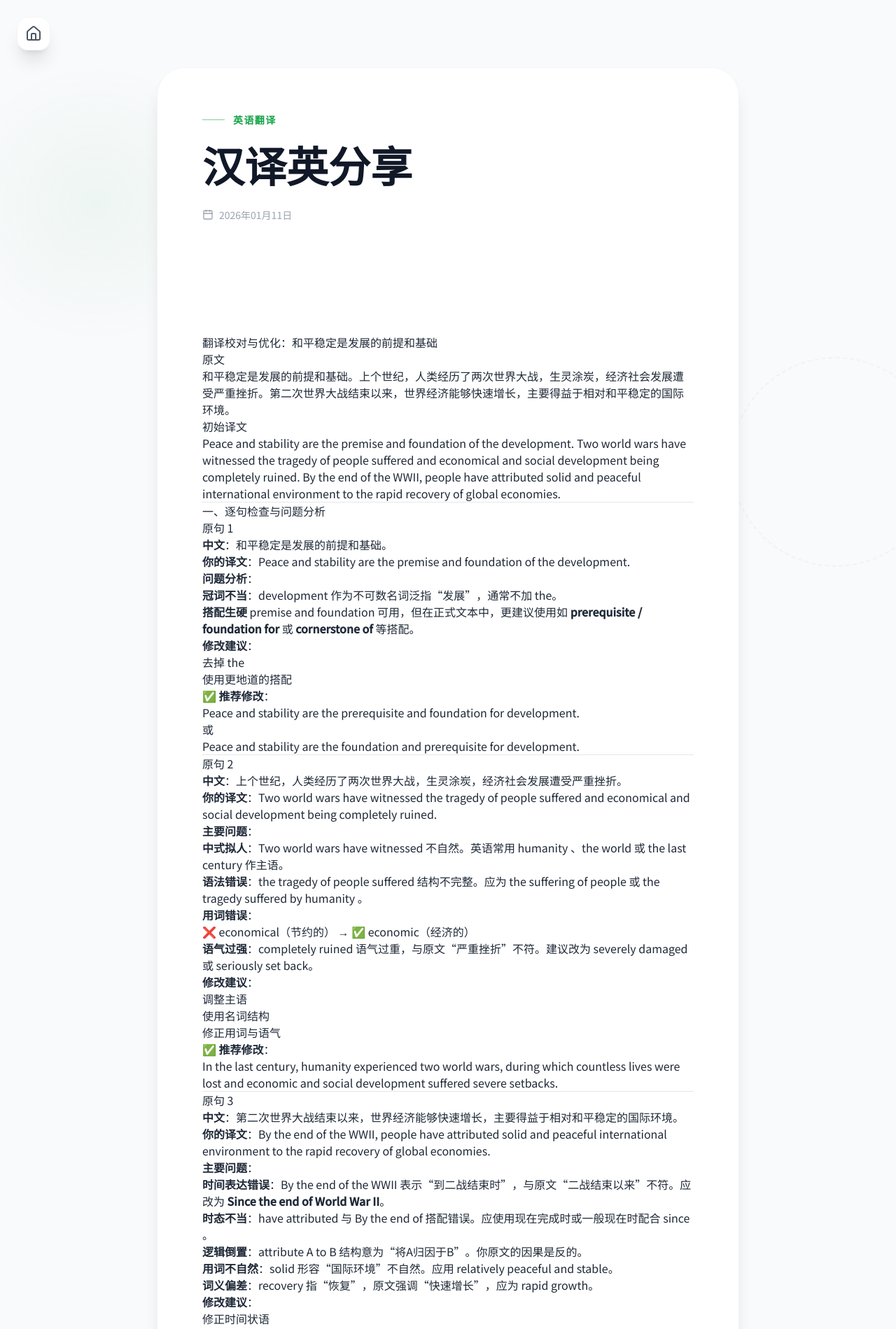
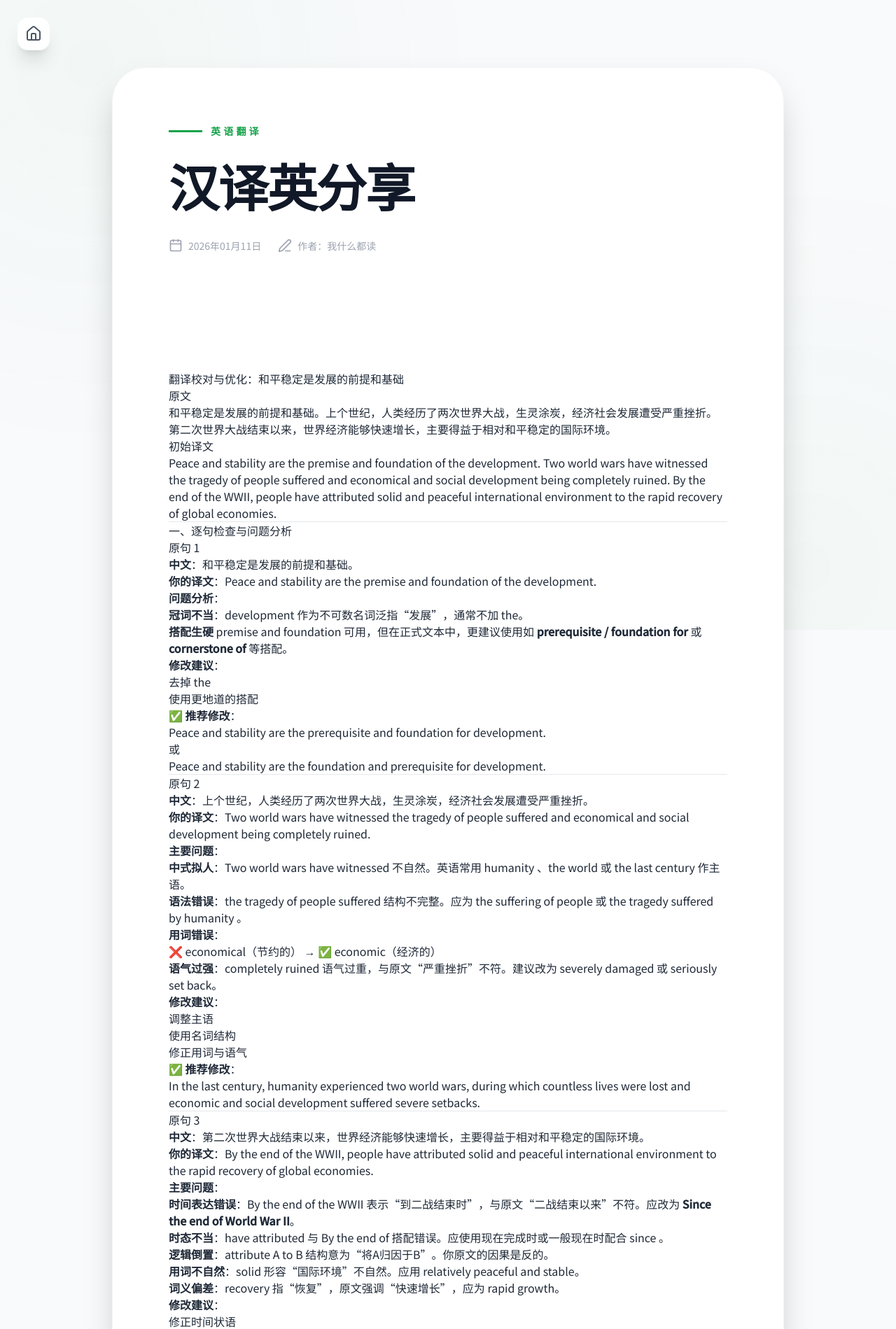
Before and after one commit to whydoIneedaname-cyber/whydoIneedaname-cyber.github.io, a Jekyll site: the page built from _posts/2026-01-11-汉译英分享.md, in a window 1280 px wide. Shown: the top 1899 px of the page at 70% size. Built offline with Jekyll 4.4.1, drawn with Linux system fonts in a browser that asks for light colours; nearby versions of some CDN libraries; some of the changed text lies outside the part shown.

Commit message:
Update post.html

```diff
--- a/_layouts/post.html
+++ b/_layouts/post.html
@@ -5,7 +5,6 @@
     <meta name="viewport" content="width=device-width, initial-scale=1.0">
     <title>{{ page.title }} - 我什么都读</title>
 
-    <!-- 引入资源 -->
     <script src="https://cdn.tailwindcss.com"></script>
     <script src="https://unpkg.com/lucide@latest"></script>
     <script>
@@ -16,60 +15,64 @@
                     typography: ({ theme }) => ({
                         DEFAULT: {
                             css: {
-                                // 基础间距与颜色
+                                // 基础配置
                                 '--tw-prose-headings': theme('colors.gray[900]'),
                                 '--tw-prose-invert-headings': theme('colors.white'),
 
-                                // 1级标题 (文章内的大节)
-                                h1: {
-                                    fontSize: '2.5rem',
-                                    fontWeight: '800',
-                                    marginTop: '3rem',
-                                    marginBottom: '1.5rem',
-                                    color: theme('colors.green[700]'),
-                                    fontFamily: '"Noto Serif SC", serif',
-                                },
-                                // 2级标题 (主要的章节)
-                                h2: {
-                                    fontSize: '2rem',
-                                    fontWeight: '700',
-                                    marginTop: '2.5rem',
-                                    marginBottom: '1.25rem',
-                                    paddingBottom: '0.5rem',
-                                    borderBottom: '2px solid rgba(22, 163, 74, 0.2)', // 淡淡的绿色底线
-                                    fontFamily: '"Noto Serif SC", serif',
-                                },
-                                // 3级标题 (小节)
-                                h3: {
-                                    fontSize: '1.5rem',
-                                    fontWeight: '700',
-                                    marginTop: '1.75rem',
-                                    marginBottom: '0.75rem',
-                                    display: 'flex',
-                                    alignItems: 'center',
-                                    fontFamily: '"Noto Serif SC", serif',
-                                },
-                                // 给 H3 自动加上一个小圆点装饰
-                                'h3::before': {
-                                    content: '""',
-                                    display: 'inline-block',
-                                    width: '8px',
-                                    height: '8px',
-                                    backgroundColor: theme('colors.green[500]'),
-                                    borderRadius: '50%',
-                                    marginRight: '0.75rem',
-                                },
-                                // 正文样式
+                                // 正文基准 (1.125rem = 18px)
                                 p: {
                                     fontSize: '1.125rem',
                                     lineHeight: '1.8',
+                                    color: theme('colors.gray[600]'),
+                                },
+
+                                // 三级标题 (H3) = 正文的 1.5 倍 ≈ 1.68rem (约 27px)
+                                h3: {
+                                    fontSize: '1.68rem',
+                                    fontWeight: '700',
+                                    marginTop: '2rem',
+                                    marginBottom: '0.8rem',
+                                    fontFamily: '"Noto Serif SC", serif',
+                                    display: 'flex',
+                                    alignItems: 'center',
+                                },
+                                'h3::before': {
+                                    content: '""',
+                                    width: '6px',
+                                    height: '1.2em',
+                                    backgroundColor: theme('colors.green[500]'),
+                                    marginRight: '0.75rem',
+                                    borderRadius: '3px',
+                                },
+
+                                // 二级标题 (H2) = H3 的 1.5 倍 ≈ 2.5rem (约 40px)
+                                h2: {
+                                    fontSize: '2.5rem',
+                                    fontWeight: '800',
+                                    marginTop: '3.5rem',
                                     marginBottom: '1.5rem',
+                                    fontFamily: '"Noto Serif SC", serif',
+                                    color: theme('colors.gray[800]'),
+                                    borderBottom: '4px solid rgba(22, 163, 74, 0.1)',
+                                    paddingBottom: '0.3rem',
+                                    lineHeight: '1.2',
                                 },
-                                li: {
-                                    fontSize: '1.125rem',
-                                    marginTop: '0.5rem',
-                                    marginBottom: '0.5rem',
-                                }
+
+                                // 一级标题 (H1) = H2 的 1.5 倍 ≈ 3.75rem (约 60px)
+                                h1: {
+                                    fontSize: '3.75rem',
+                                    fontWeight: '900',
+                                    marginTop: '4rem',
+                                    marginBottom: '2rem',
+                                    fontFamily: '"Noto Serif SC", serif',
+                                    color: theme('colors.green[700]'),
+                                    lineHeight: '1.1',
+                                    letterSpacing: '-0.02em',
+                                },
+
+                                // 其他细节
+                                li: { fontSize: '1.125rem' },
+                                blockquote: { fontStyle: 'italic', fontSize: '1.2rem' }
                             }
                         }
                     })
@@ -82,61 +85,58 @@
         @import url('https://fonts.googleapis.com/css2?family=Noto+Serif+SC:wght@700;900&family=Noto+Sans+SC:wght@400;500&display=swap');
 
         body { font-family: 'Noto Sans SC', sans-serif; transition: background-color 0.3s ease; }
-        .dark .prose h2 { border-color: rgba(34, 197, 94, 0.2); }
         .dark .prose h1 { color: #4ade80; }
+        .dark .prose h2 { color: #f3f4f6; border-color: rgba(34, 197, 94, 0.2); }
+        .dark .prose h3 { color: #e5e7eb; }
 
-        /* 背景装饰 */
+        /* 背景微调装饰 */
         body::before {
-            content: ""; position: fixed; top: 10%; left: -5%; width: 400px; height: 400px;
-            background: radial-gradient(circle, rgba(22, 163, 74, 0.05) 0%, transparent 70%);
-            z-index: -1; pointer-events: none;
-        }
-        body::after {
-            content: ""; position: fixed; bottom: 10%; right: -5%; width: 300px; height: 300px;
-            border: 2px dashed rgba(22, 163, 74, 0.05); border-radius: 50%;
+            content: ""; position: fixed; top: 0; left: 0; width: 100%; height: 100%;
+            background:
+                radial-gradient(circle at 10% 10%, rgba(22, 163, 74, 0.03) 0%, transparent 40%),
+                radial-gradient(circle at 90% 90%, rgba(22, 163, 74, 0.03) 0%, transparent 40%);
             z-index: -1; pointer-events: none;
         }
     </style>
 </head>
 <body class="bg-gray-50 dark:bg-gray-900 text-gray-800 dark:text-gray-100 antialiased">
 
-    <!-- 悬浮返回首页按钮 -->
+    <!-- 返回首页按钮 -->
     <a href="{{ '/' | relative_url }}"
        class="fixed top-6 left-6 z-50 flex items-center justify-center w-12 h-12 bg-white/90 dark:bg-gray-800/90 backdrop-blur-md text-gray-600 dark:text-gray-300 rounded-2xl shadow-xl border border-gray-100 dark:border-gray-700 hover:text-green-600 dark:hover:text-green-400 hover:scale-110 active:scale-95 transition-all duration-300 group">
         <i data-lucide="home" class="w-6 h-6"></i>
-        <span class="absolute left-14 px-3 py-1 bg-gray-900 text-white text-xs rounded-lg opacity-0 group-hover:opacity-100 pointer-events-none transition-opacity whitespace-nowrap">
-            首页 Home
-        </span>
     </a>
 
-    <!-- 主体内容卡片 -->
-    <div class="max-w-4xl mx-auto px-4 sm:px-6 lg:px-8 pt-24 pb-20">
-        <article class="bg-white dark:bg-gray-800/60 backdrop-blur-sm shadow-xl border border-gray-100 dark:border-gray-800 rounded-[2.5rem] overflow-hidden">
+    <!-- 内容卡片 -->
+    <div class="max-w-5xl mx-auto px-4 sm:px-6 lg:px-8 pt-24 pb-20">
+        <article class="bg-white dark:bg-gray-800/60 backdrop-blur-md shadow-2xl border border-gray-100 dark:border-gray-800 rounded-[3rem] overflow-hidden">
 
-            <header class="p-8 md:p-16 pb-0">
-                <div class="flex items-center gap-3 text-green-600 dark:text-green-400 font-bold text-sm uppercase tracking-widest mb-6">
-                    <span class="w-8 h-[2px] bg-current opacity-30"></span>
-                    {{ page.category | default: "博文" }}
+            <header class="p-8 md:p-20 pb-0">
+                <div class="flex items-center gap-3 text-green-600 dark:text-green-400 font-bold text-sm uppercase tracking-[0.3em] mb-8">
+                    <span class="w-12 h-[3px] bg-current"></span>
+                    {{ page.category | default: "ARTICLE" }}
                 </div>
-                <!-- 文章大标题采用 900 极粗权重 -->
-                <h1 class="text-4xl md:text-5xl lg:text-6xl font-black text-gray-900 dark:text-white mb-8 leading-[1.1] font-[Noto Serif SC]">{{ page.title }}</h1>
-                <div class="flex items-center gap-6 text-gray-400 text-sm mb-8">
-                    <div class="flex items-center"><i data-lucide="calendar" class="w-4 h-4 mr-2"></i>{{ page.date | date: "%Y年%m月%d日" }}</div>
+                <!-- 这是文章最顶部的标题 -->
+                <h1 class="text-5xl md:text-7xl font-black text-gray-900 dark:text-white mb-10 leading-[1.1] font-[Noto Serif SC] tracking-tight">
+                    {{ page.title }}
+                </h1>
+                <div class="flex items-center gap-6 text-gray-400 text-sm mb-12">
+                    <div class="flex items-center"><i data-lucide="calendar" class="w-5 h-5 mr-2"></i>{{ page.date | date: "%Y年%m月%d日" }}</div>
+                    <div class="flex items-center"><i data-lucide="edit-3" class="w-5 h-5 mr-2"></i>作者：我什么都读</div>
                 </div>
             </header>
 
-            <!-- 正文区域 -->
-            <div class="p-8 md:p-16 pt-6 prose prose-lg dark:prose-invert max-w-none
-                        prose-p:text-gray-600 dark:prose-p:text-gray-300">
+            <!-- Markdown 渲染的正文内容 -->
+            <div class="p-8 md:px-20 pt-10 pb-20 prose prose-lg dark:prose-invert max-w-none">
                 {{ content }}
             </div>
 
-            <footer class="p-8 md:p-16 pt-0 mt-8">
-                <div class="pt-8 border-t border-gray-100 dark:border-gray-800 flex flex-col items-center gap-4">
-                    <div class="w-10 h-10 rounded-full bg-green-50 dark:bg-green-900/30 flex items-center justify-center text-green-600">
-                        <i data-lucide="leaf" class="w-5 h-5"></i>
+            <footer class="p-8 md:p-20 pt-0 mt-8 text-center border-t border-gray-50 dark:border-gray-700/50">
+                <div class="py-12 flex flex-col items-center">
+                    <div class="w-12 h-12 rounded-full bg-green-100 dark:bg-green-900/40 flex items-center justify-center text-green-600 mb-4">
+                        <i data-lucide="anchor"></i>
                     </div>
-                    <p class="text-gray-400 text-sm italic">—— 既然来到了这里，就多留一会吧 ——</p>
+                    <p class="text-gray-400 dark:text-gray-500 text-sm italic">E N D</p>
                 </div>
             </footer>
         </article>
```
